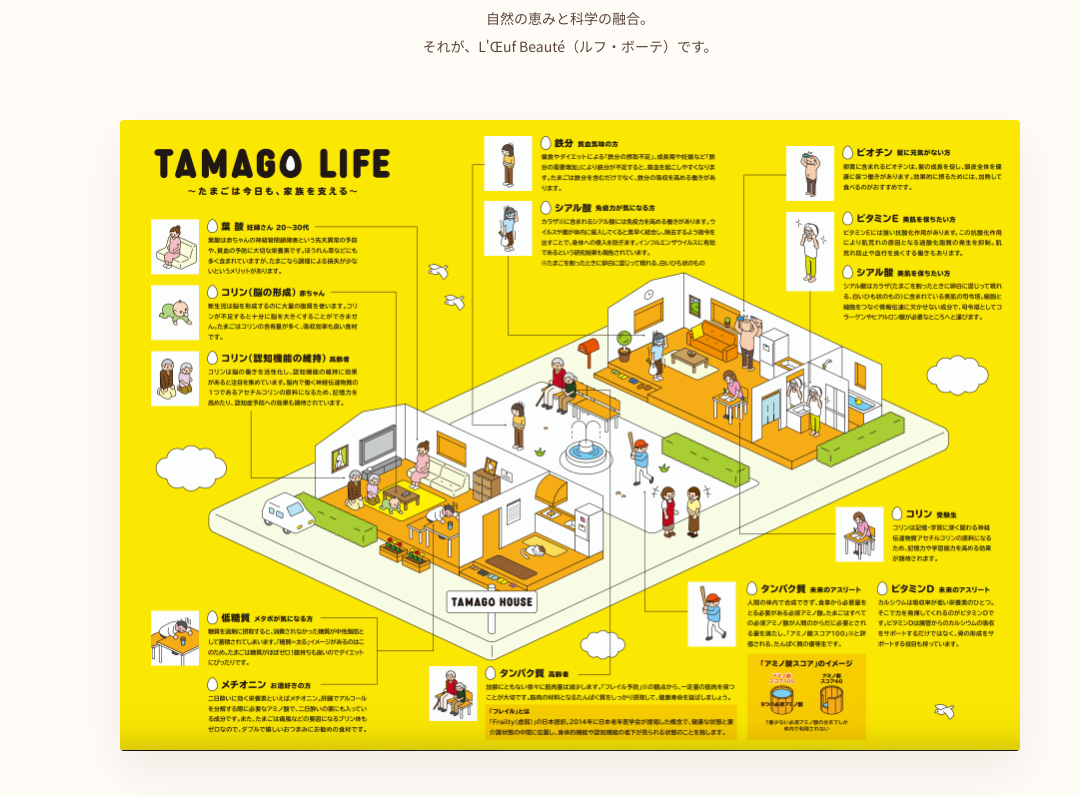
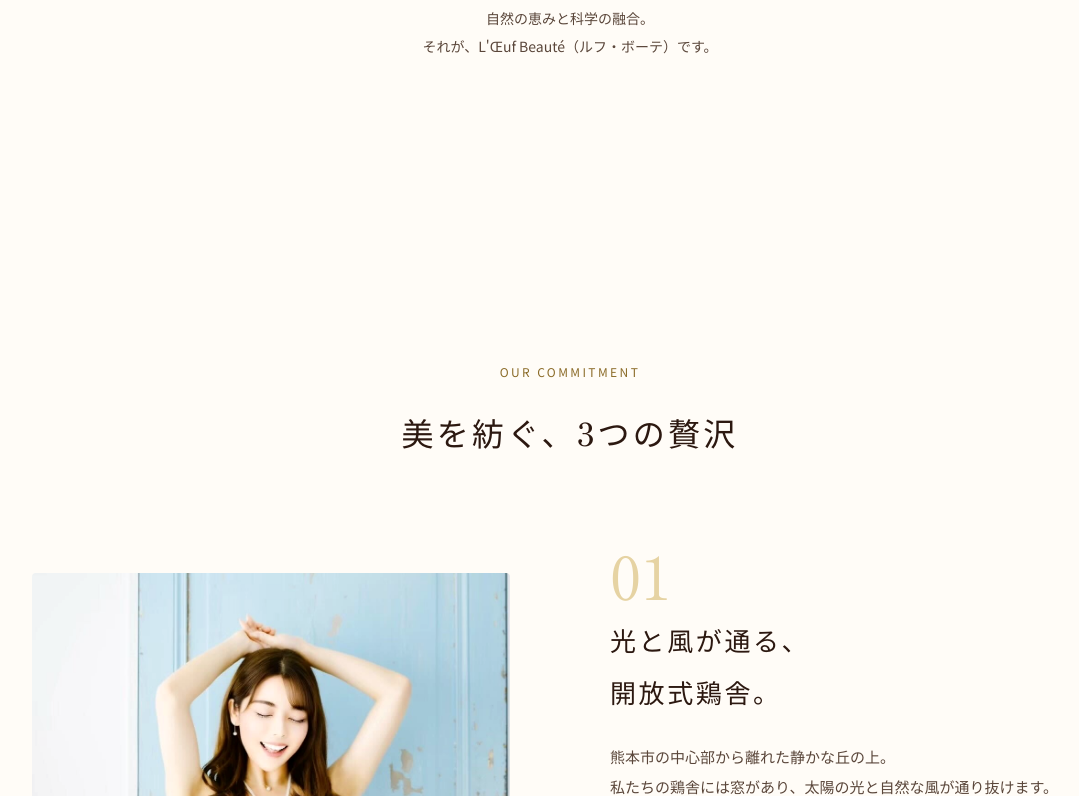
Before and after one commit to yoshi0323/egg202512, a React (Vite) app in the folder landing/: page / in a window 1280 px wide. Shown: the part 1264-2060 px from the top of the page, without its empty margins (70-1149 px from the left). Built offline with nearby package versions, Linux system fonts and the light colour scheme.

Commit message:
Relocate nutrition map image: Remove from Intro/Story and add to end of Features

```diff
--- a/landing/src/App.jsx
+++ b/landing/src/App.jsx
@@ -74,10 +74,7 @@
             それが、L'Œuf Beauté（ルフ・ボーテ）です。
           </p>
         </div>
-        <div className="intro-image-wrapper">
-          {/* Nutrition comparison image provided by user */}
-          <img src="/nutrition.png" alt="栄養比較グラフ" />
-        </div>
+
       </section>
 
       {/* ZigZag Features */}
@@ -158,6 +155,11 @@
             </div>
           </div>
         </div>
+
+        {/* Nutrition Map Image (Moved from Intro/Story) */}
+        <div className="feature-nutrition-map" style={{ width: '100%', maxWidth: '1000px', margin: '80px auto 0', padding: '0 20px' }}>
+          <img src="/nutrition.png" alt="たまごLIFE 栄養素マップ" style={{ width: '100%', borderRadius: '8px', boxShadow: '0 10px 30px rgba(0,0,0,0.05)' }} />
+        </div>
       </section>
 
       {/* Brand Story & CEO (Merged for flow) */}
@@ -167,10 +169,7 @@
           <h2 className="section-title">美しさへの想い</h2>
         </div>
 
-        {/* Added CEO Image */}
-        <div className="story-hero-image" style={{ maxWidth: '900px', margin: '0 auto 60px' }}>
-          <img src="/ceo_top_image.png" alt="代表メッセージ" style={{ width: '100%', borderRadius: '4px', boxShadow: '0 20px 40px rgba(0,0,0,0.05)' }} />
-        </div>
+
 
         <div className="ceo-container">
           <div className="ceo-text">
```
Also changed, not shown: 2 other files (tests, documents, lock files or other folders).
